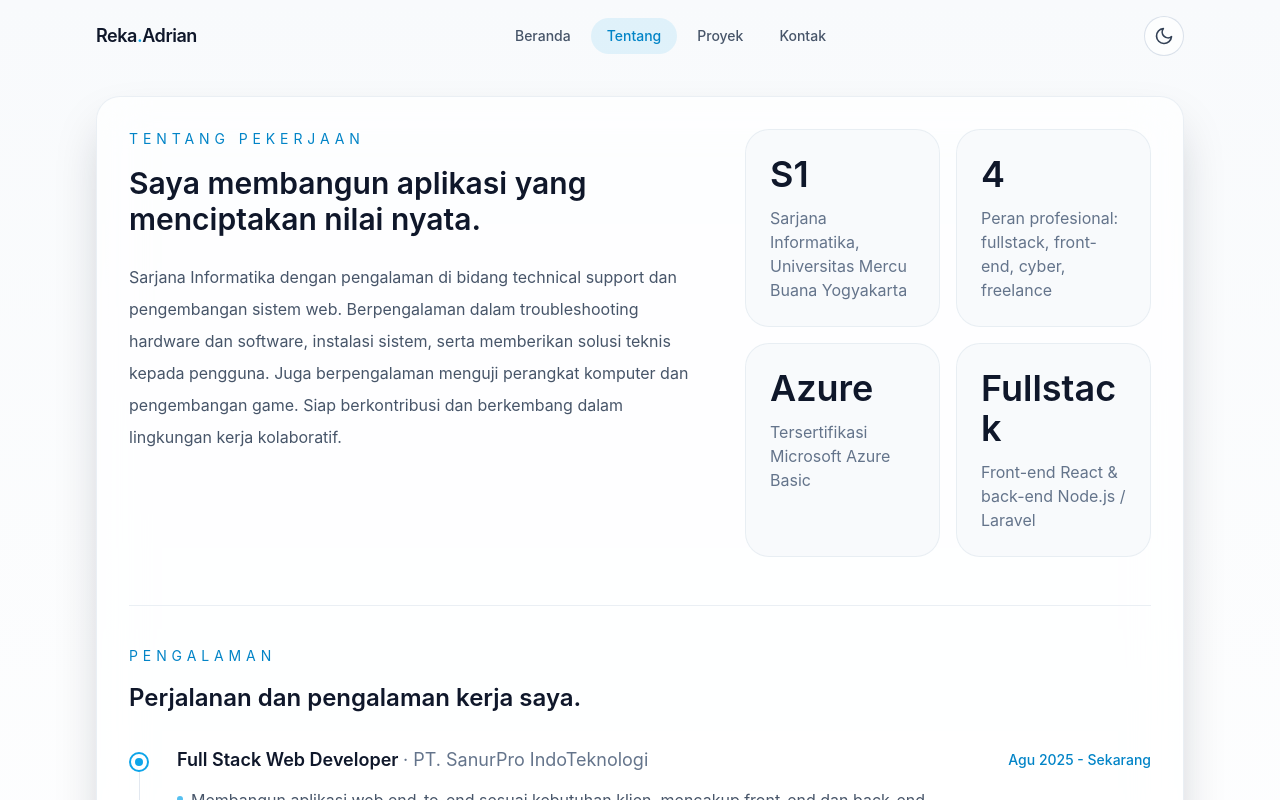
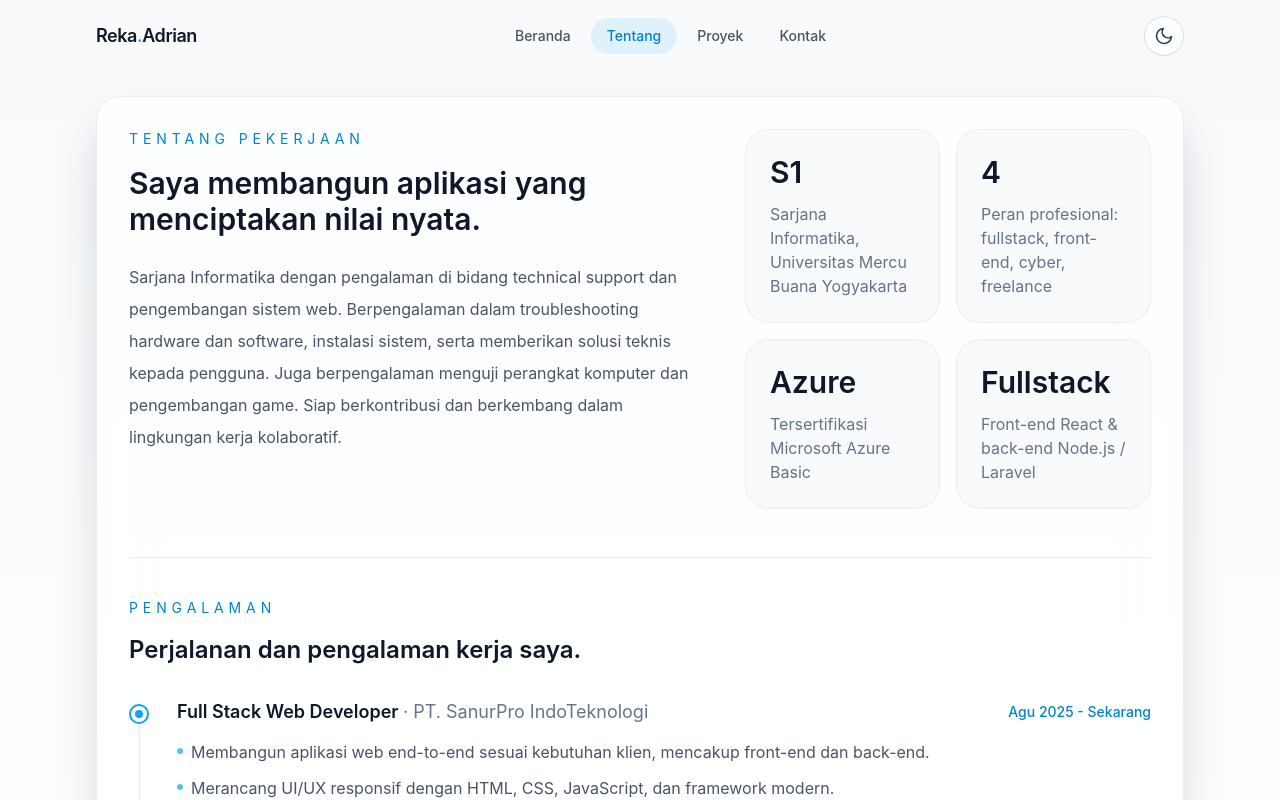
Before and after one commit to NOMADEB/Portofolio, a React (Vite) app: page /#/tentang in a window 1280 px wide. Shown: the top 800 px of the page. Built offline with nearby package versions, Linux system fonts and the light colour scheme.

Commit message:
Fix GitHub Pages base path

```diff
--- a/src/components/About.jsx
+++ b/src/components/About.jsx
@@ -131,7 +131,7 @@
               transition={{ type: 'spring', stiffness: 300, damping: 20 }}
               className="rounded-3xl border border-slate-200/70 bg-slate-50/90 p-6 dark:border-slate-800/70 dark:bg-slate-950/90"
             >
-              <p className="text-3xl font-semibold text-slate-900 dark:text-white sm:text-4xl">
+              <p className="text-2xl font-semibold text-slate-900 dark:text-white sm:text-3xl">
                 {stat.text ? (
                   stat.text
                 ) : (
```
Also changed, not shown: 4 other files (tests, documents, lock files or other folders).
